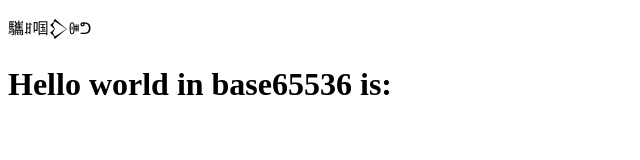
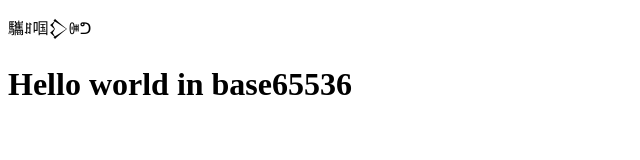
Before and after one commit to krashanoff/to65536, a plain HTML site: page index.html in a window 1280 px wide. Shown: the full height of the page, 0-640 px from the left. Drawn offline with Linux system fonts and the light colour scheme.

Commit message:
Update index.html

```diff
--- a/index.html
+++ b/index.html
@@ -5,6 +5,6 @@
   <script src="bundle.js"></script>
 </head>
 <body>
-  <h1>Hello world in base65536 is:</h1>
+  <h1>Hello world in base65536</h1>
 </body>
 </html>
```
